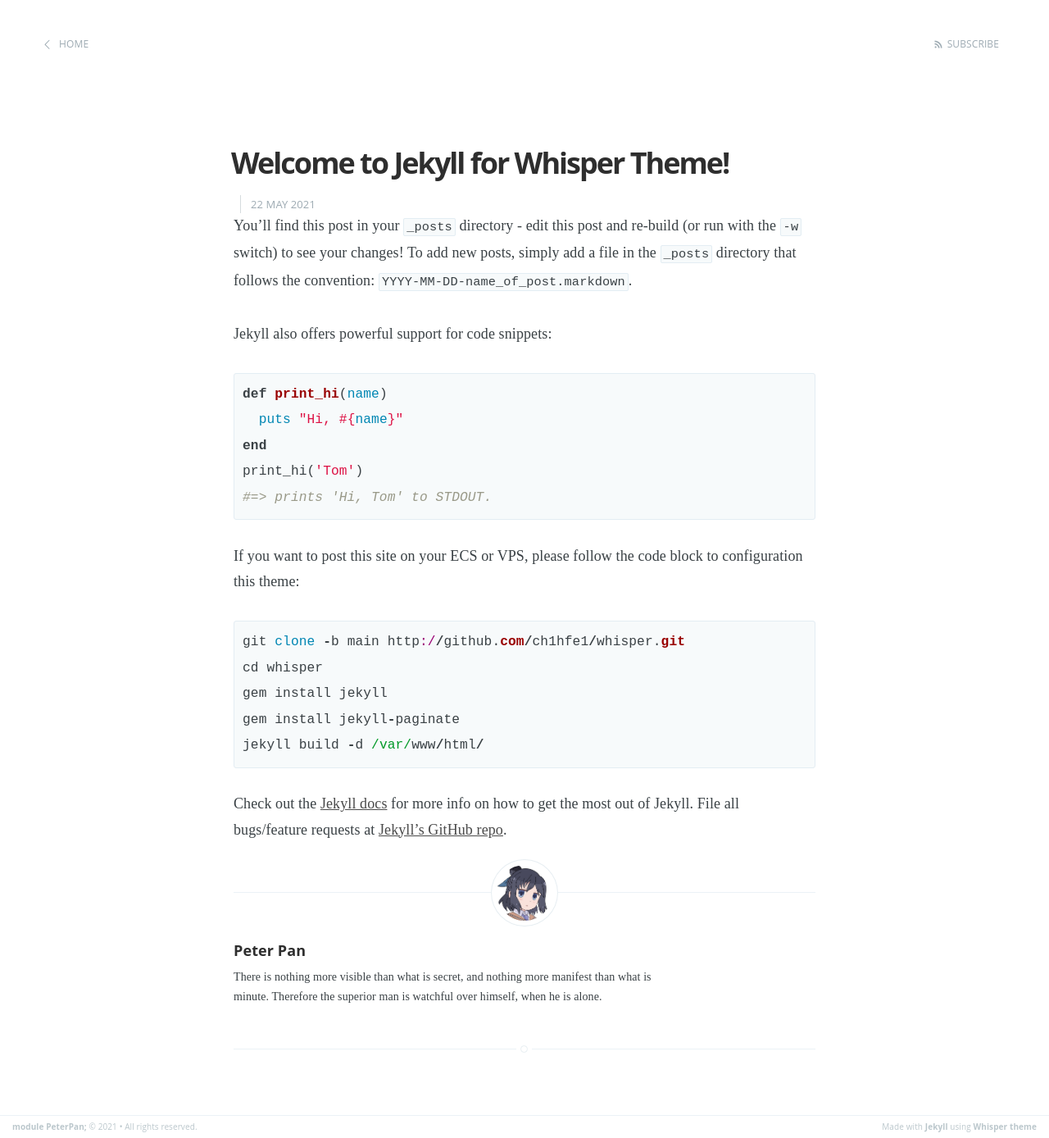
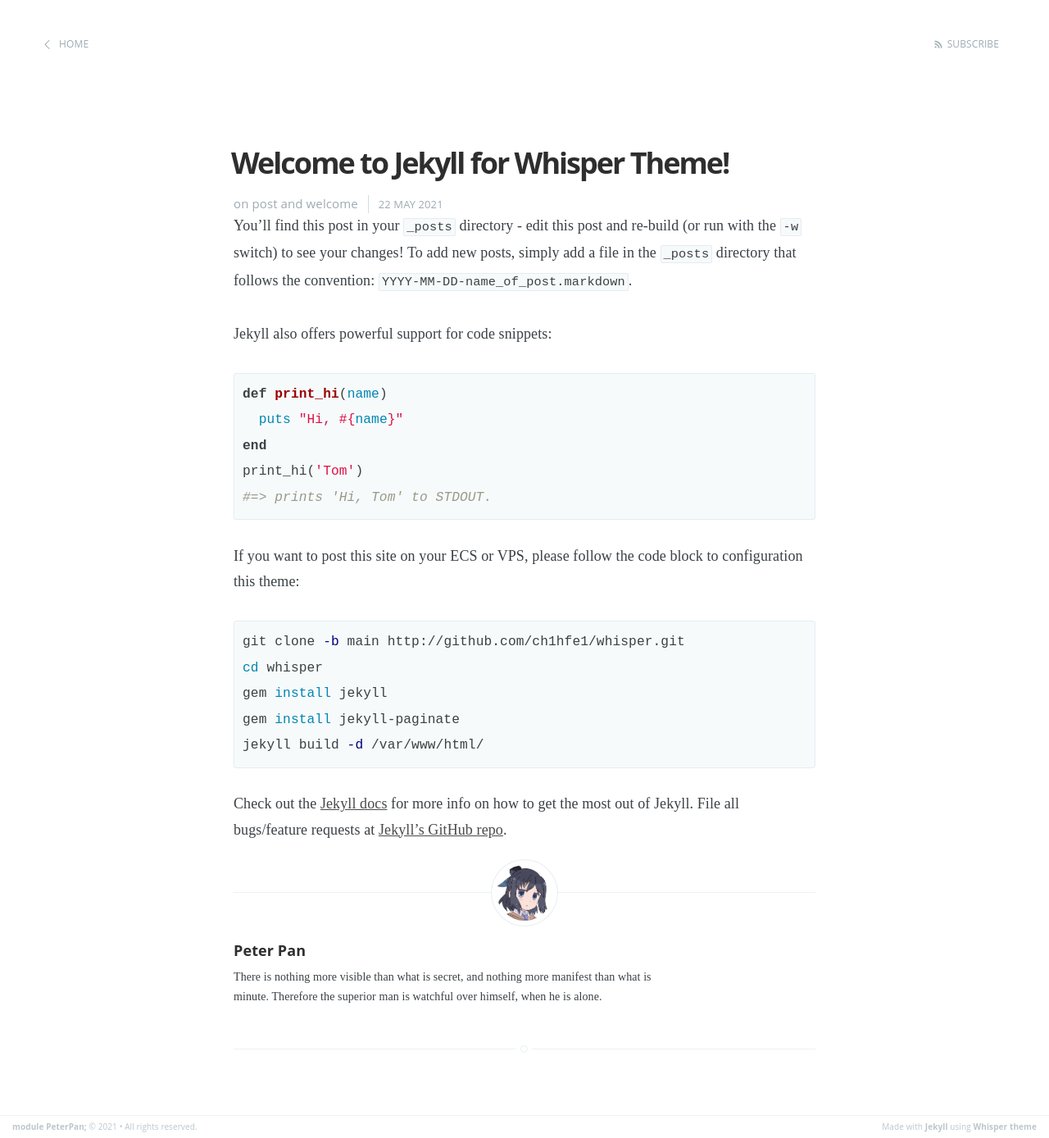
Before and after one commit to IcingTomato/whisper, a Jekyll site: the page built from _posts/2021-05-22-welcome_to_whisper.markdown, in a window 1280 px wide. Shown: the whole page at 82% size. Built offline with Jekyll 4.4.1, drawn with Linux system fonts in a browser that asks for light colours.

Commit message:
change 2021-05-22

```diff
--- a/_posts/2021-05-22-welcome_to_whisper.markdown
+++ b/_posts/2021-05-22-welcome_to_whisper.markdown
@@ -2,6 +2,7 @@
 layout: post
 title:  "Welcome to Jekyll for Whisper Theme!"
 date:   2021-05-22 10:00:00
+categories: post welcome
 ---
 
 You'll find this post in your `_posts` directory - edit this post and re-build (or run with the `-w` switch) to see your changes!
@@ -21,7 +22,7 @@ print_hi('Tom')
 
 If you want to post this site on your ECS or VPS, please follow the code block to configuration this theme:
 
-{% highlight ruby %}
+{% highlight shell %}
 git clone -b main http://github.com/ch1hfe1/whisper.git
 cd whisper
 gem install jekyll
```
